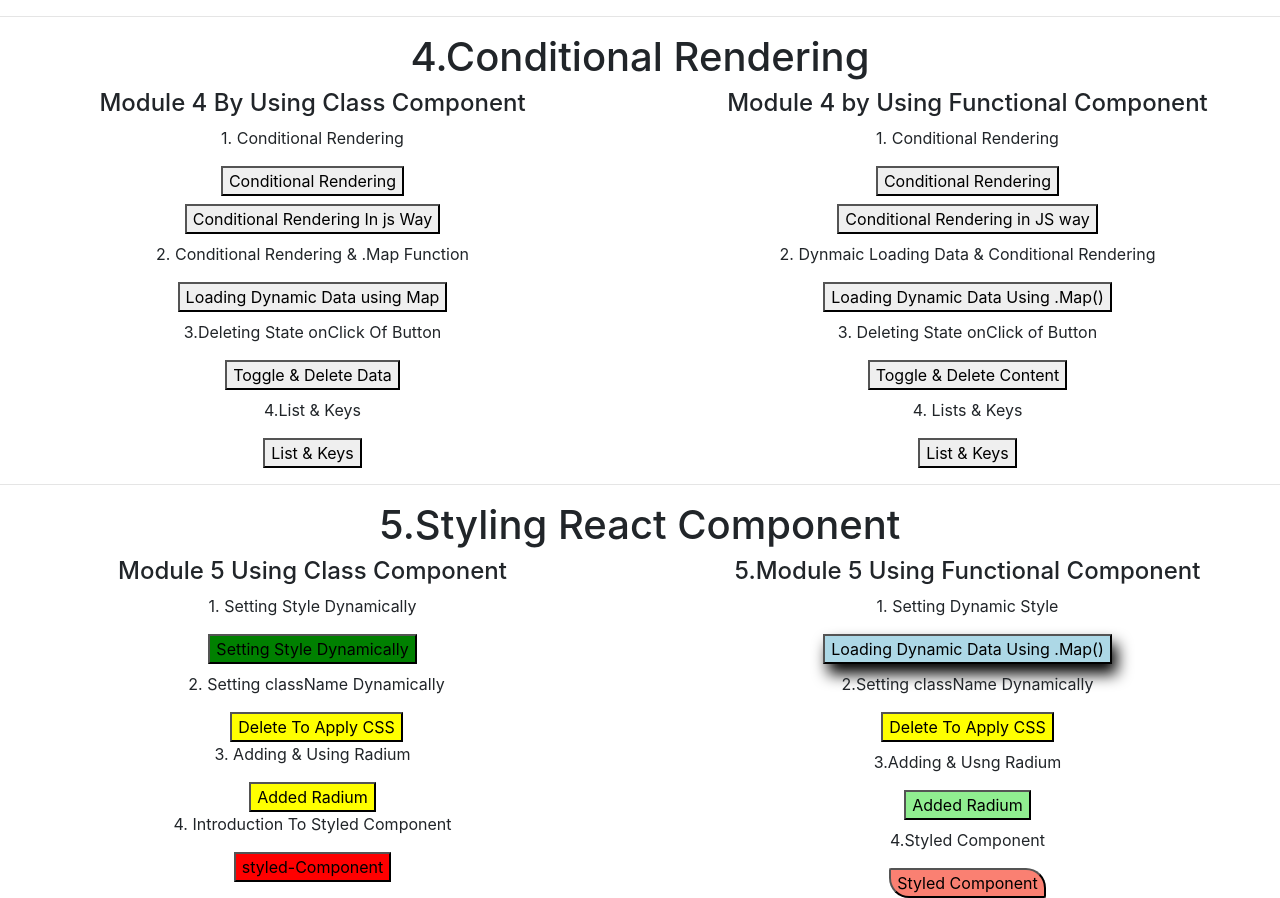
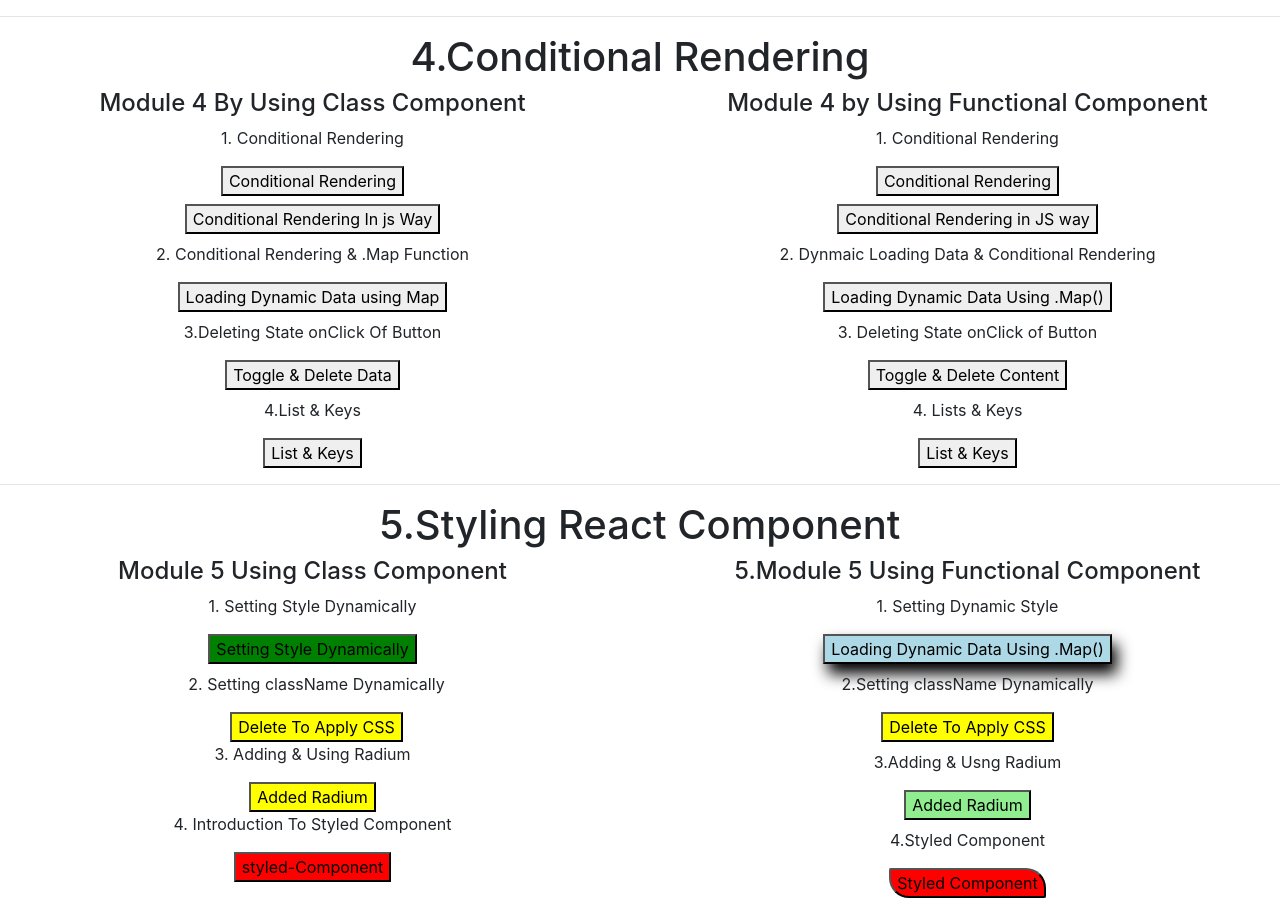
Before and after one commit to HusnainK721/my-first-app, a React (Create React App) app: page / in a window 1280 px wide. Built offline with nearby package versions, Linux system fonts and the light colour scheme.

Commit message:
implemented dynamic changing css

```diff
--- a/src/Component/Module-5-StylingReactCompAndElement/StylingReactInFunctional/D-IntroductionToStyledComponent/IntroductionToStyledComponentParentF.jsx
+++ b/src/Component/Module-5-StylingReactCompAndElement/StylingReactInFunctional/D-IntroductionToStyledComponent/IntroductionToStyledComponentParentF.jsx
@@ -4,11 +4,11 @@ import { v4 as uuidv4 } from "uuid";
 
 import { IntroductionToStyledComponentChildF } from "./IntroductionToStyledComponentChildF";
 const StyledButton = styled.button`
-  background-color: salmon;
+  background-color: ${(props) => (props.afterClicked ? "yellow" : "red")};
   color: black;
   border-radius: 2px 20px 2px 20px;
   &:hover {
-    background-color: black;
+    background-color: ${(props) => (props.afterClicked ? "red" : "yellow")};
     color: salmon;
   }
 `;
@@ -63,7 +63,9 @@ export const IntroductionToStyledComponentParentF = () => {
   return (
     <div className="mt-2">
       <p>4.Styled Component </p>
-      <StyledButton onClick={toggleNameHandler}>Styled Component</StyledButton>
+      <StyledButton afterClicked={showPerson} onClick={toggleNameHandler}>
+        Styled Component
+      </StyledButton>
 
       {person}
     </div>
```
Also changed, not shown: 1 other file (tests, documents, lock files or other folders).
